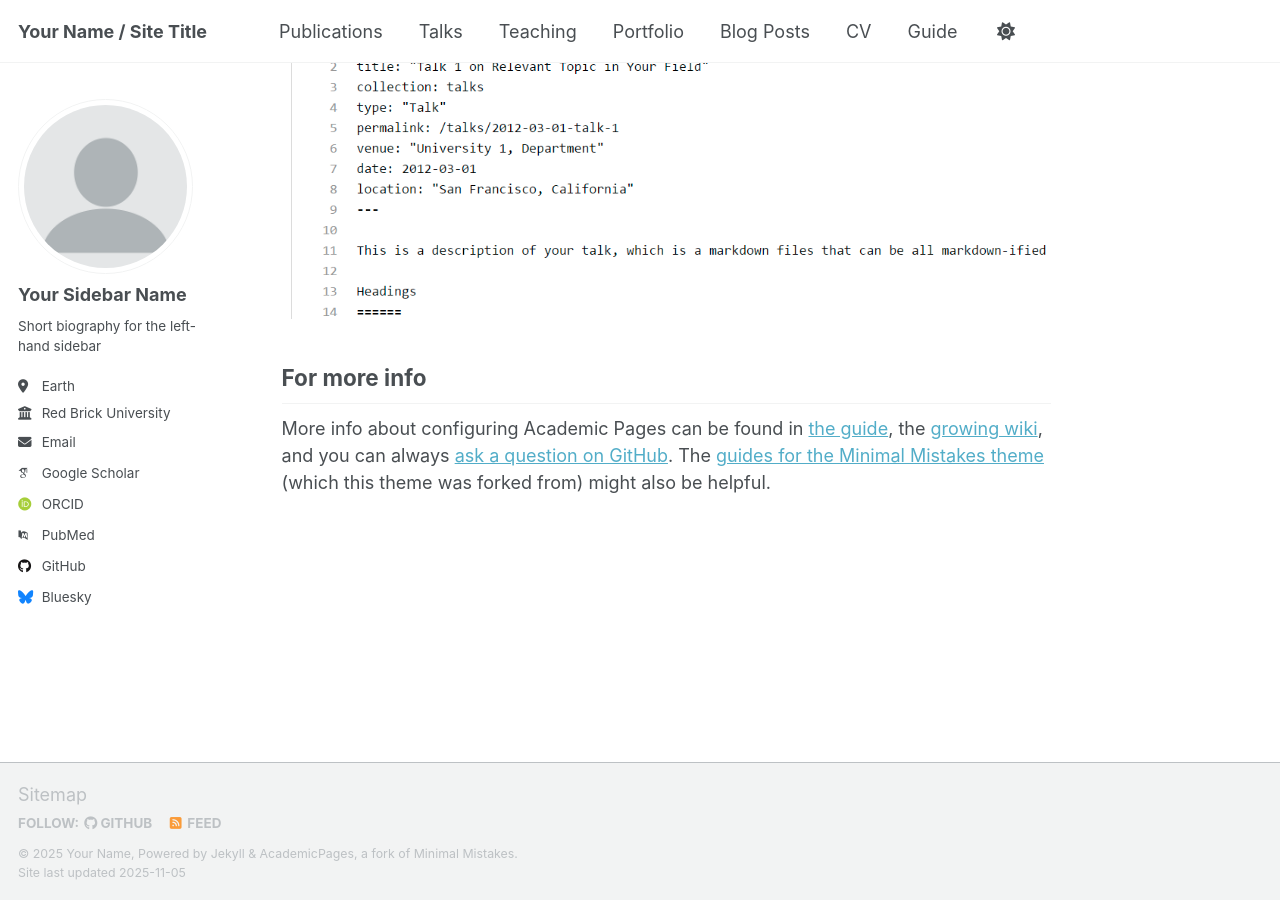
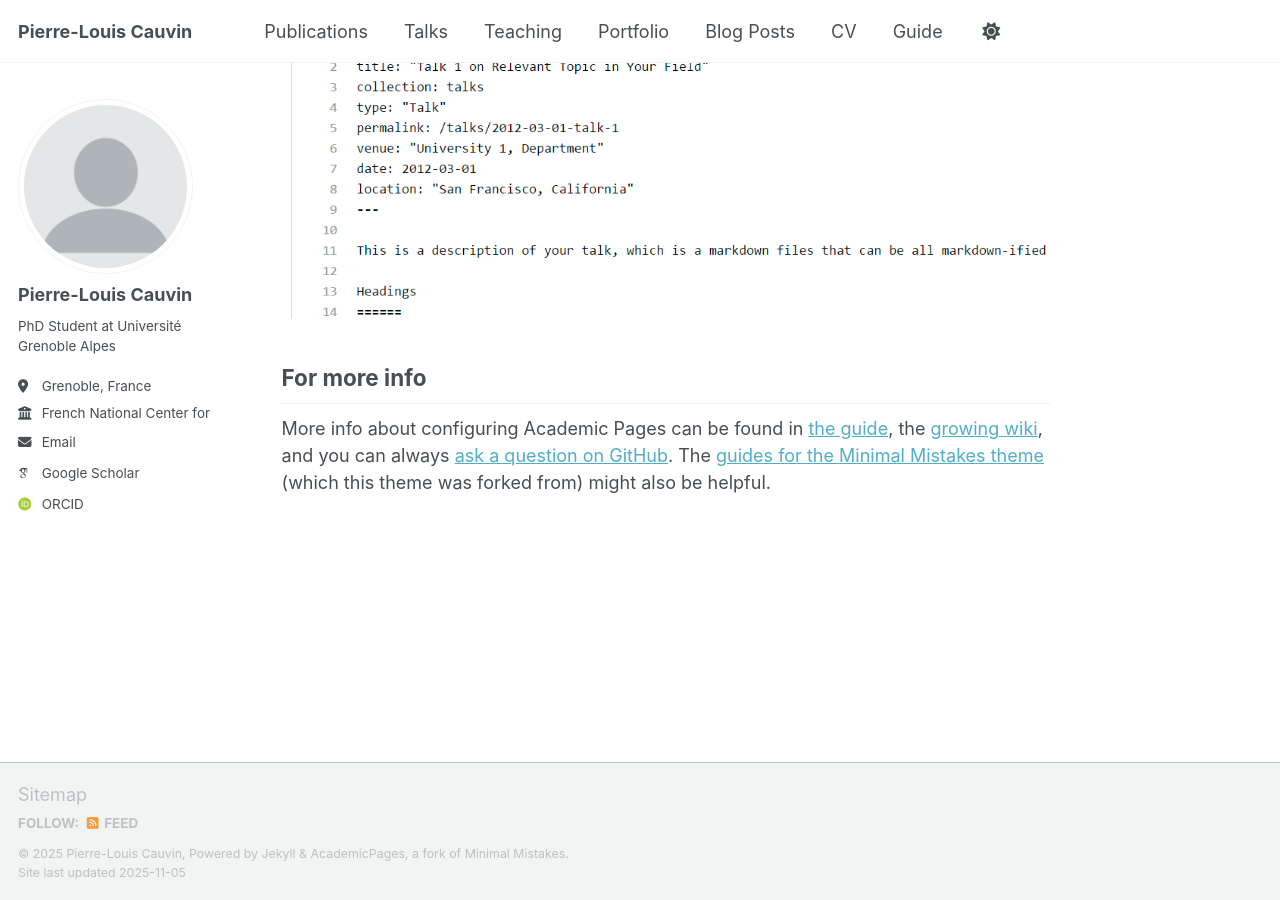
Before and after one commit to PLCauvin/PLCauvin.github.io, a Jekyll site: the page built from _pages/about.md, in a window 1280 px wide and 900 px high, scrolled down 2880 px. Built offline with Jekyll 4.4.1, drawn with Linux system fonts in a browser that asks for light colours; some web fonts are replaced; a script that is not in the unit is left out.

Commit message:
Update _config.yml

```diff
--- a/_config.yml
+++ b/_config.yml
@@ -9,14 +9,14 @@
 # Basic Site Settings
 locale                   : "en-US"
 site_theme               : "default" # Currently available options are "default", "air"
-title                    : "Your Name / Site Title"
+title                    : "Pierre-Louis Cauvin"
 title_separator          : "-"
-name                     : &name "Your Name"
+name                     : &name "Pierre-Louis Cauvin"
 description              : &description "Your Name's academic portfolio"   # Update this with a general description of your site, this is the default if not overridden by a page
-url                      : https://academicpages.github.io # The base hostname & protocol for your site e.g. "https://[your GitHub username].github.io",
+url                      : https://PLCauvin.github.io # The base hostname & protocol for your site e.g. "https://[your GitHub username].github.io",
                                                            # or if you already have some other page hosted on Github then use "https://[your GitHub username].github.io/[Your Repo Name]"
 baseurl                  : "" # the subpath of your site, e.g. "/blog"
-repository               : "academicpages/academicpages.github.io"
+repository               : "PLCauvin.github.io"
 
 # Site Author - The following control what appear as part of the author content on the side bar.
 #               If a field is blank the icon and link will not appear, otherwise it will be shown.
@@ -24,23 +24,23 @@ repository               : "academicpages/academicpages.github.io"
 author:
   # Biographic information
   avatar           : "profile.png"
-  name             : "Your Sidebar Name"
+  name             : "Pierre-Louis Cauvin"
   pronouns         : # example: "she/her"
-  bio              : "Short biography for the left-hand sidebar"
-  location         : "Earth"
-  employer         : "Red Brick University"
+  bio              : "PhD Student at Université Grenoble Alpes"
+  location         : "Grenoble, France"
+  employer         : "French National Center for Scientific Research (CNRS)"
   uri              : # URL
-  email            : "none@example.org"
+  email            : "pierre-louis.cauvin@univ-grenoble-alpes.fr"
 
   # Academic websites
   academia         : # URL
   arxiv            : # URL - Update with the correct link to your profile
-  googlescholar    : "https://scholar.google.com/citations?user=PS_CX0AAAAAJ"
+  googlescholar    : "https://scholar.google.com/citations?user=w_0MW34AAAAJ"
   inspire-hep      : # URL
   impactstory      : # URL
-  orcid            : "https://orcid.org/yourorcidurl"
+  orcid            : "https://orcid.org/0009-0002-7077-141X"
   semantic         : # URL
-  pubmed           : "https://www.ncbi.nlm.nih.gov/pubmed/?term=john+snow"
+  pubmed           :
   researchgate     : # URL
   scopus           : # URL
 
@@ -48,13 +48,13 @@ author:
   bitbucket        : # Username - Update with your username on the site
   codepen          : # Username
   dribbble         : # Username
-  github           : "academicpages"
+  github           :
   kaggle           : # Username
   stackoverflow    : # User number or user number and name (i.e., use "1" or "1/jeff-atwood")
 
   # Social media
   artstation       : # Username
-  bluesky          : "bsky.app" # Replace this with you Bluesky username
+  bluesky          :
   facebook         : # Username
   flickr           : # Username
   foursquare       : # Username
```
